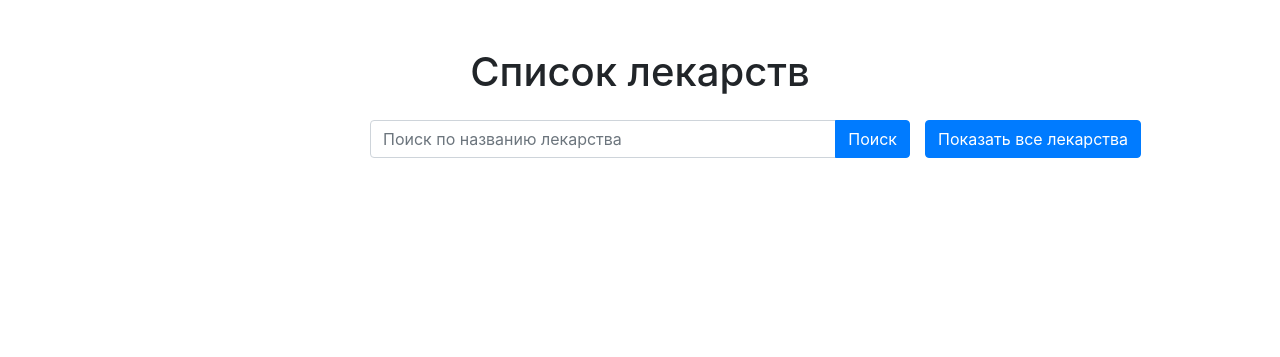
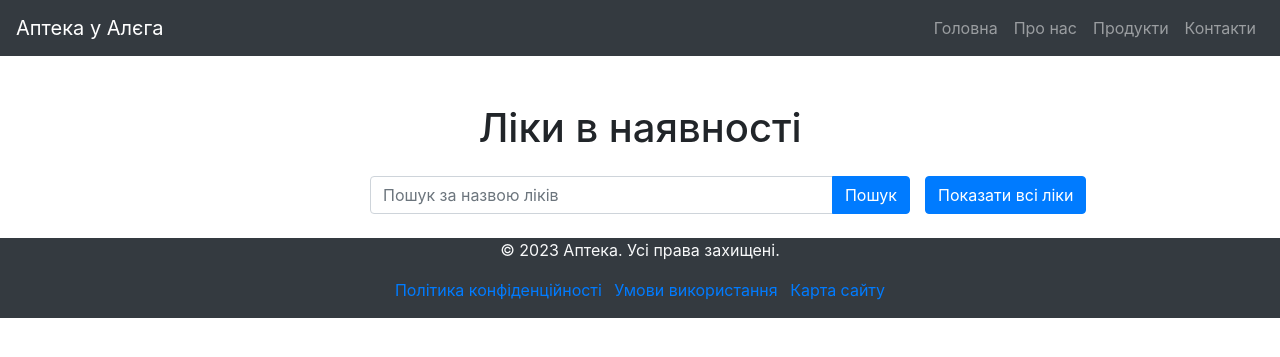
Before and after one commit to PolyakovVictor/PharmacySite, a Django app: page / in a window 1280 px wide. Shown: the top 357 px of the page. Run offline with Django 4.2, Linux system fonts and the light colour scheme; data that the repository does not hold is empty; some libraries are stand-ins or nearby versions.

Commit message:
edit main page

```diff
--- a/PharmacySiteDjango/backend/templates/backend/base.html
+++ b/PharmacySiteDjango/backend/templates/backend/base.html
@@ -12,12 +12,49 @@
     <meta http-equiv="X-UA-Compatible" content="IE=edge">
     <meta name="viewport" content="width=device-width, initial-scale=1.0">
     <link rel="stylesheet" href="{% static 'css/style.css' %}">
+    <link rel="stylesheet" href="https://maxcdn.bootstrapcdn.com/bootstrap/4.5.2/css/bootstrap.min.css">
     {% block header %}
     {% endblock %}
     <title>Document</title>
 </head>
 <body>
+    <nav class="navbar navbar-expand-lg navbar-dark bg-dark">
+        <a class="navbar-brand" href="#">Аптека у Алєга</a>
+        <button class="navbar-toggler" type="button" data-toggle="collapse" data-target="#navbarNav" aria-controls="navbarNav" aria-expanded="false" aria-label="Toggle navigation">
+            <span class="navbar-toggler-icon"></span>
+        </button>
+        <div class="collapse navbar-collapse" id="navbarNav">
+            <ul class="navbar-nav ml-auto">
+                <li class="nav-item">
+                    <a class="nav-link" href="#">Головна</a>
+                </li>
+                <li class="nav-item">
+                    <a class="nav-link" href="#">Про нас</a>
+                </li>
+                <li class="nav-item">
+                    <a class="nav-link" href="#">Продукти</a>
+                </li>
+                <li class="nav-item">
+                    <a class="nav-link" href="#">Контакти</a>
+                </li>
+            </ul>
+        </div>
+    </nav>
     {% block content %}
     {% endblock %}
+    <footer class="footer bg-dark text-light text-center d-flex">
+        <div class="container">
+            <p>&copy; 2023 Аптека. Усі права захищені.</p>
+            <ul class="list-inline">
+                <li class="list-inline-item"><a href="#">Політика конфіденційності</a></li>
+                <li class="list-inline-item"><a href="#">Умови використання</a></li>
+                <li class="list-inline-item"><a href="#">Карта сайту</a></li>
+            </ul>
+        </div>
+    </footer>
+
+    <script src="https://code.jquery.com/jquery-3.5.1.slim.min.js"></script>
+    <script src="https://cdn.jsdelivr.net/npm/@popperjs/core@2.9.2/dist/umd/popper.min.js"></script>
+    <script src="https://maxcdn.bootstrapcdn.com/bootstrap/4.5.2/js/bootstrap.min.js"></script>
 </body>
 </html>
--- a/PharmacySiteDjango/backend/templates/backend/home.html
+++ b/PharmacySiteDjango/backend/templates/backend/home.html
@@ -5,33 +5,33 @@
     <script src="https://code.jquery.com/jquery-3.5.1.slim.min.js"></script>
     <script src="https://cdn.jsdelivr.net/npm/axios/dist/axios.min.js"></script>
 
-    <!-- Ссылка на Bootstrap -->
+
     <link rel="stylesheet" href="https://stackpath.bootstrapcdn.com/bootstrap/4.5.0/css/bootstrap.min.css">
     <script src="https://stackpath.bootstrapcdn.com/bootstrap/4.5.0/js/bootstrap.min.js"></script>
 {% endblock %}
 {% block content %}
     <div class="container mt-5">
-        <h1 class="text-center">Список лекарств</h1>
-        <!-- Поиск по лекарствам -->
+        <h1 class="text-center">Ліки в наявності</h1>
+
         <div class="row mt-4">
             <div class="col-md-6 offset-md-3">
                 <form method="GET" action="{% url 'home' %}">
                     <div class="input-group">
-                        <input type="text" name="q" class='form-control' placeholder="Поиск по названию лекарства">
+                        <input type="text" name="q" class='form-control' placeholder="Пошук за назвою ліків">
                         <div class="input-group-append">
-                            <button class="btn btn-primary" type="submit">Поиск</button>
+                            <button class="btn btn-primary" type="submit">Пошук</button>
                         </div>
                     </div>
                 </form>
             </div>
-            <a href="{% url 'home' %}" class="btn btn-primary">Показать все лекарства</a>
+            <a href="{% url 'home' %}" class="btn btn-primary">Показати всі ліки</a>
         </div>
 
         <div class="modal fade" id="orderModal" tabindex="-1" role="dialog" aria-labelledby="orderModalLabel" aria-hidden="true">
             <div class="modal-dialog" role="document">
                 <div class="modal-content">
                     <div class="modal-header">
-                        <h5 class="modal-title" id="orderModalLabel">Оформление заказа</h5>
+                        <h5 class="modal-title" id="orderModalLabel">Оформлення замовлення</h5>
                         <button type="button" class="close" data-dismiss="modal" aria-label="Close">
                             <span aria-hidden="true">&times;</span>
                         </button>
@@ -40,14 +40,13 @@
                         <form id="orderForm" method="post" action="{% url 'order_medicine' %}">
                             {% csrf_token %}
                             {{ form.as_p }}
-                            <button type="submit" class="btn btn-primary">Отправить заказ</button>
+                            <button type="submit" class="btn btn-primary">Надіслати замовлення</button>
                         </form>
                     </div>
                 </div>
             </div>
         </div>
 
-        <!-- Карточки с лекарствами -->
         <div class="row mt-4">
             {% for medicine in medicines %}
                 <div class="col-md-4 mb-4">
@@ -61,7 +60,7 @@
                                 {% csrf_token %}
                                 <input type="hidden" name="medicine_id" value="{{ medicine.id }}">
                                 <button type="button" class="btn btn-success mt-2 orderBtn" data-toggle="modal" data-target="#orderModal" data-id="{{ medicine.id }}">
-                                    Заказать
+                                    Замовити
                                 </button>
                             </form>
                         </div>
--- a/PharmacySiteDjango/backend/urls.py
+++ b/PharmacySiteDjango/backend/urls.py
@@ -6,7 +6,6 @@ from django.conf.urls.static import static
 urlpatterns = [
     path('', views.homeView, name='home'),
     path('order/', views.process_order_form, name='order_medicine'),
-    path('api/pharmacies/', views.get_pharmacies, name='get_pharmacies'),
 ]
 
 if settings.DEBUG:
--- a/PharmacySiteDjango/backend/views.py
+++ b/PharmacySiteDjango/backend/views.py
@@ -36,19 +36,3 @@ def process_order_form(request):
     else:
         form = OrderForm()
     return form
-
-
-def order_medicine(request):
-    if request.method == 'POST':
-        # Обработка заказа лекарства
-        # Ваш код обработки заказа здесь
-        return HttpResponse("Order placed successfully!")  # Или любой другой ответ
-
-    return HttpResponse("Invalid request method")
-
-
-def get_pharmacies(request):
-    pharmacies = Pharmacy.objects.all()
-    # Преобразование данных аптек в формат JSON
-    pharmacies_data = [{'id': pharmacy.id, 'name': pharmacy.name, 'address': pharmacy.address} for pharmacy in pharmacies]
-    return JsonResponse(pharmacies_data, safe=False)
```
